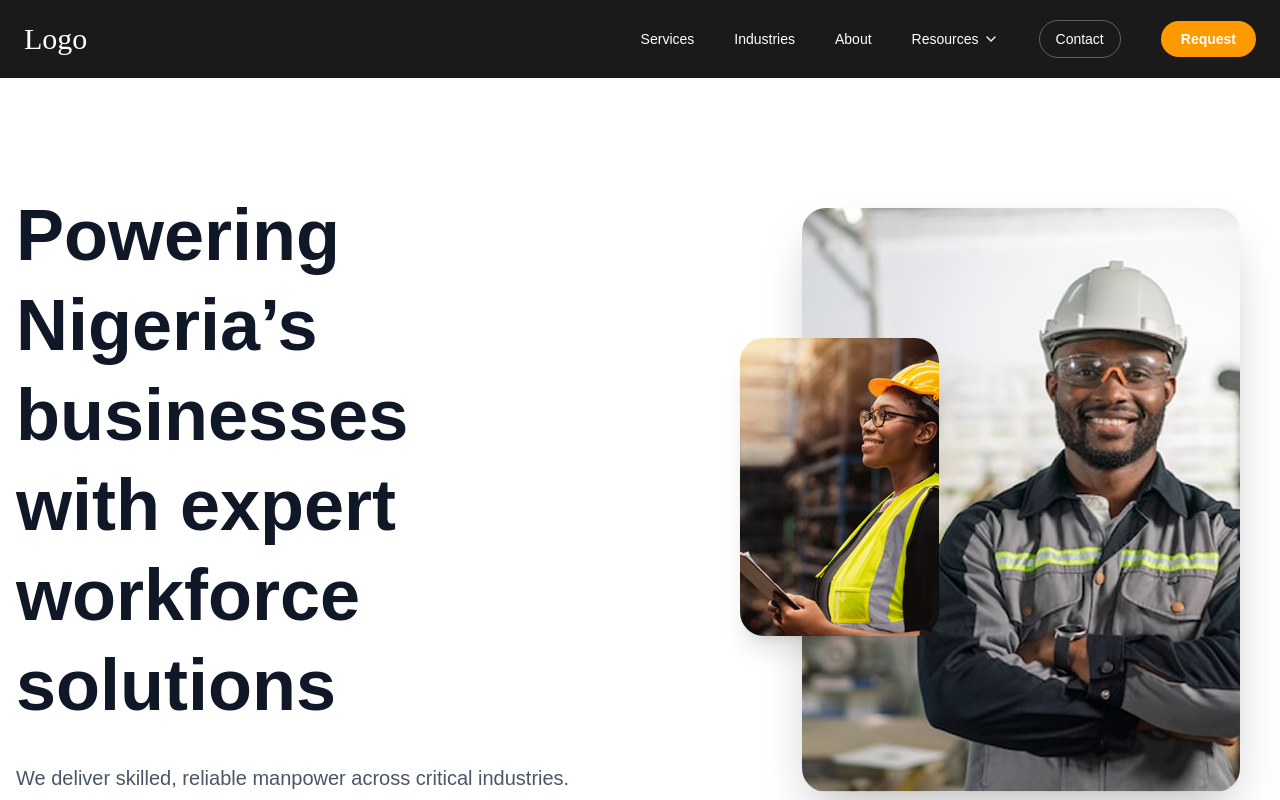
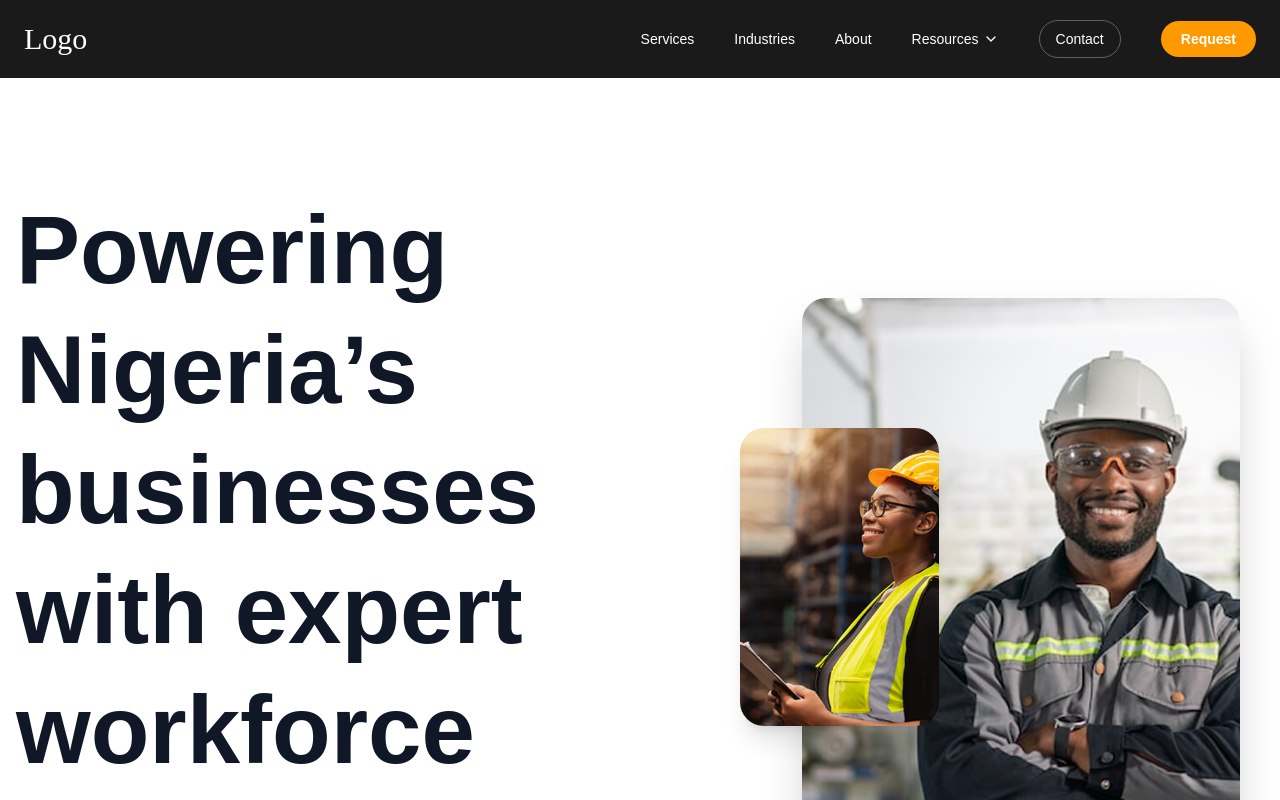
Before and after one commit to Kellytech-coder/Nigerian-Manpower-Solution, a Next.js app: page / in a window 1280 px wide. Shown: the top 800 px of the page. Built offline with nearby package versions, Linux system fonts and the light colour scheme.

Commit message:
text adjusted

```diff
--- a/app/components/landing-page/Hero.tsx
+++ b/app/components/landing-page/Hero.tsx
@@ -7,7 +7,7 @@ export default function Hero() {
 
         {/* Left: Text Content */}
         <div className="max-w-2xl px-4 sm:px-0">
-          <h1 className="text-4xl sm:text-6xl lg:text-7xl font-black text-gray-900 leading-tight">
+          <h1 className="text-5xl sm:text-7xl lg:text-8xl font-black text-gray-900 leading-tight">
             Powering<br />
             Nigeria’s<br />
             businesses<br />
```
